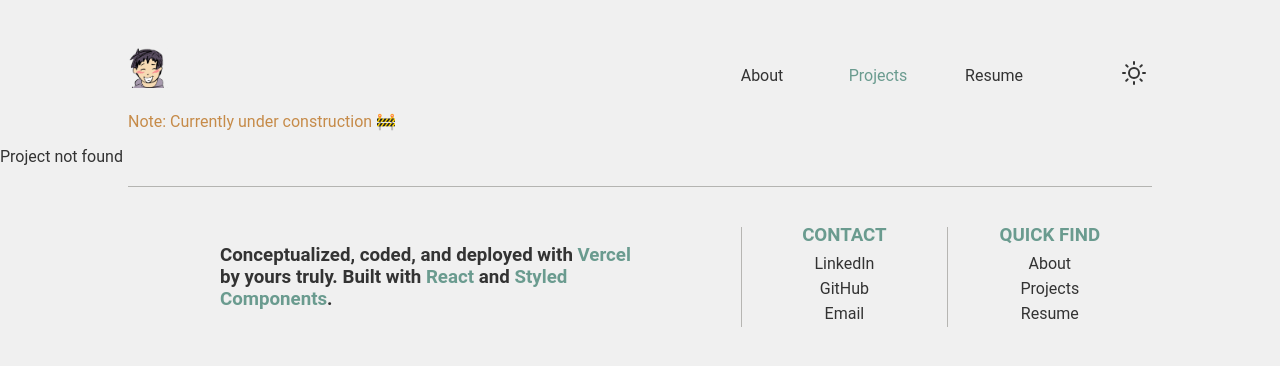
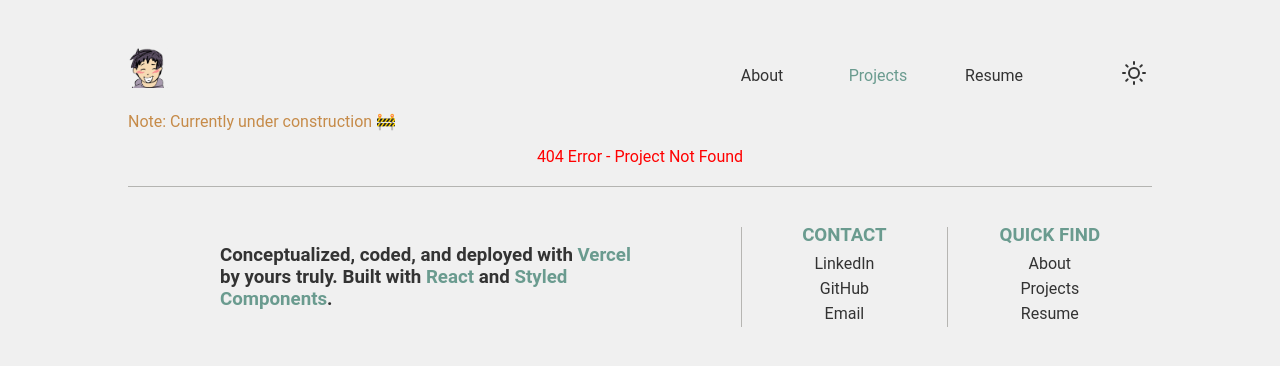
Before and after one commit to nhvn/portfolio, a React (Create React App) app: page /projects/1 in a window 1280 px wide. Shown: the top 366 px of the page. Built offline with nearby package versions, Linux system fonts and the light colour scheme; a web font is replaced by a local one.

Commit message:
Added red error message if proj not found

```diff
--- a/src/ProjPage.js
+++ b/src/ProjPage.js
@@ -93,7 +93,7 @@ function ProjPage() {
   const project = projects.find((project) => project.id === projectId);
 
   if (!project) {
-    return <div>Project not found</div>;
+    return <div id='noProj'>404 Error - Project Not Found</div>;
   }
 
     return (
--- a/src/index.css
+++ b/src/index.css
@@ -465,6 +465,10 @@ footer {
   transition: transform .3s ease-in-out;
   will-change: transform;
 }
+#noProj {
+  color: red;
+  text-align: center;
+}
 
 /* INDIVIDUAL PROJ PAGE */
 .proj-content-container h2 {
```
